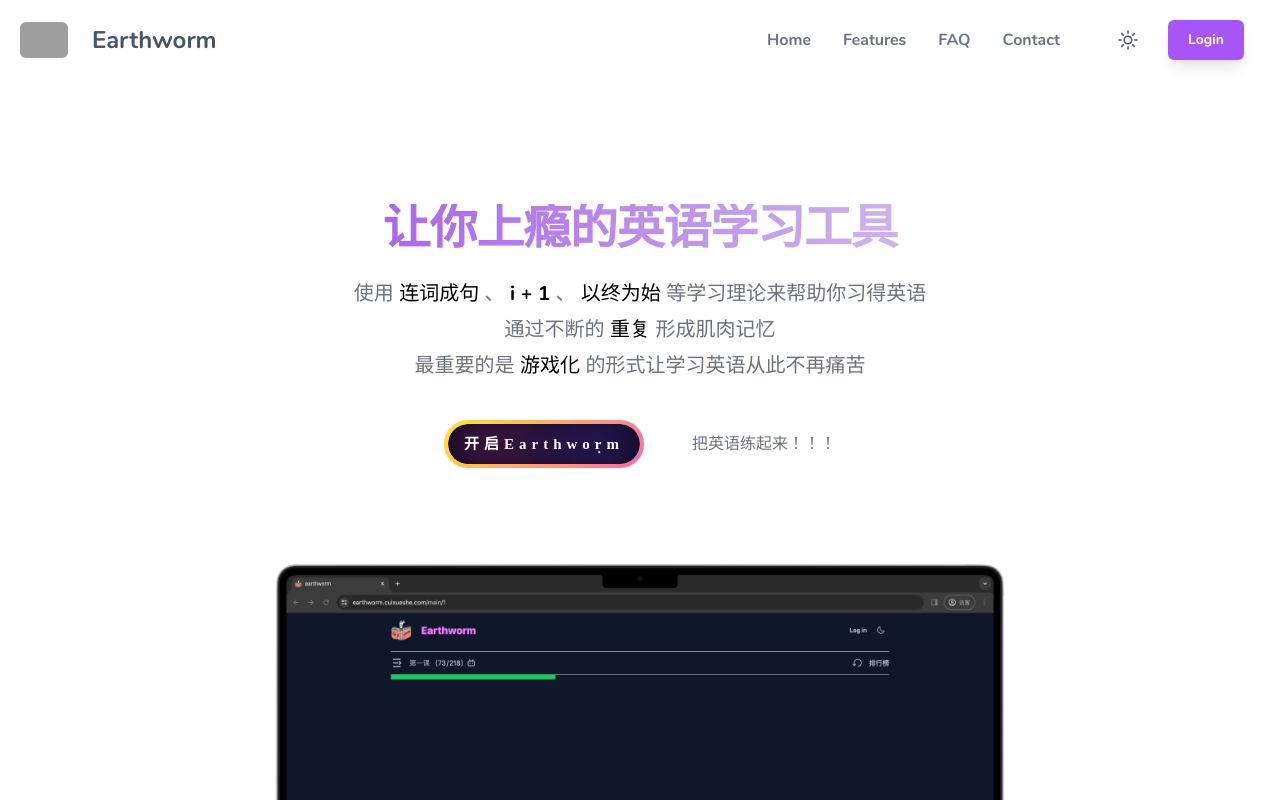
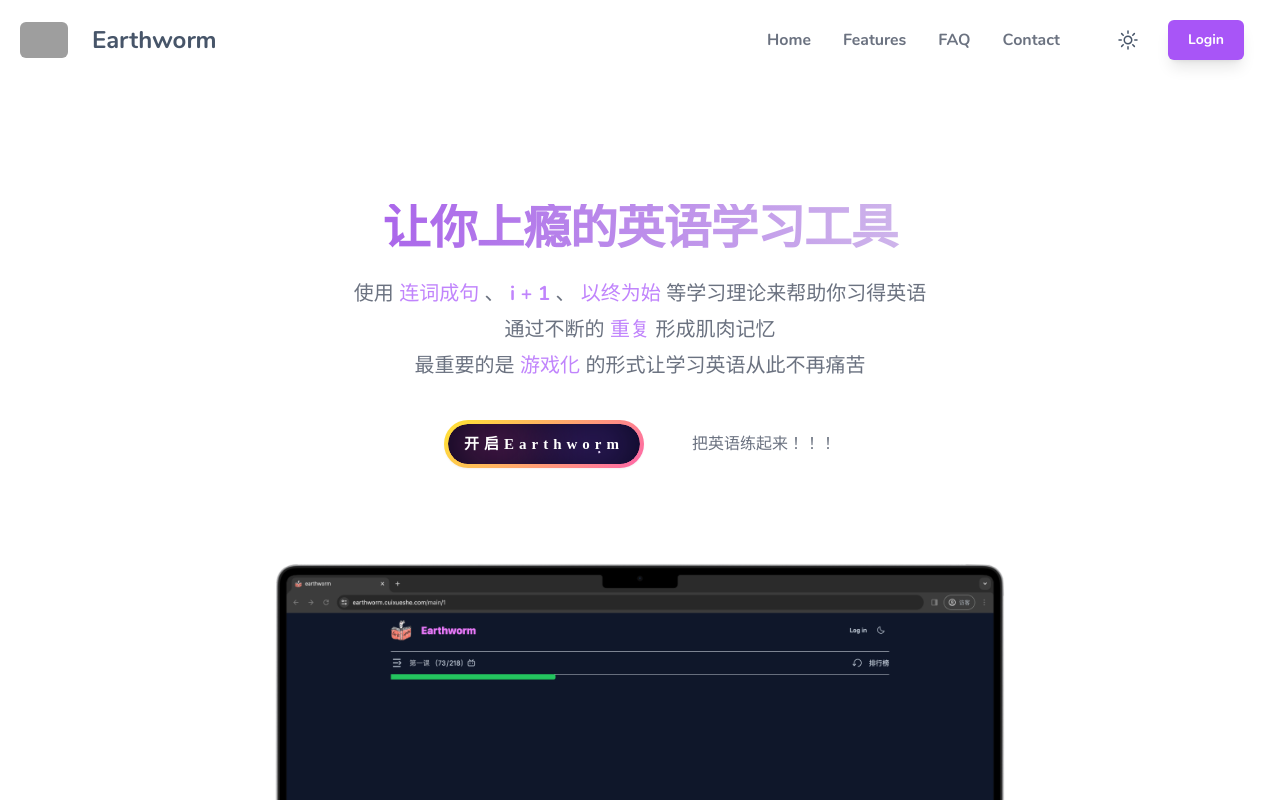
Before and after one commit to cuixueshe/earthworm, a Nuxt app in the folder apps/client/: page / in a window 1280 px wide. Shown: the top 800 px of the page. Built offline with nearby package versions, Linux system fonts and the light colour scheme; grey boxes are pictures that could not be loaded.

Commit message:
fix: fix index title span text color

```diff
--- a/apps/client/components/home/Banner.vue
+++ b/apps/client/components/home/Banner.vue
@@ -12,19 +12,20 @@
 
       <div class="mt-5">
         <p class="pt-2 text-center dark:text-gray-300 text-gray-500 lg:text-xl">
-          使用<span class="dark:text-purple-200 text-black"> 连词成句 </span
-          >、<span class="dark:text-purple-200 text-black"> i + 1 </span>、<span
-            class="dark:text-purple-200 text-black"
-          >
-            以终为始 </span
+          使用<span class="dark:text-purple-200 text-purple-400">
+            连词成句 </span
+          >、<span class="dark:text-purple-200 text-purple-400"> i + 1 </span
+          >、<span class="dark:text-purple-200 text-purple-400"> 以终为始 </span
           >等学习理论来帮助你习得英语
         </p>
         <p class="pt-2 text-center dark:text-gray-300 text-gray-500 lg:text-xl">
-          通过不断的<span class="dark:text-purple-200 text-black"> 重复 </span
+          通过不断的<span class="dark:text-purple-200 text-purple-400">
+            重复 </span
           >形成肌肉记忆
         </p>
         <p class="pt-2 text-center dark:text-gray-300 text-gray-500 lg:text-xl">
-          最重要的是<span class="dark:text-purple-200 text-black"> 游戏化 </span
+          最重要的是<span class="dark:text-purple-200 text-purple-400">
+            游戏化 </span
           >的形式让学习英语从此不再痛苦
         </p>
       </div>
```
